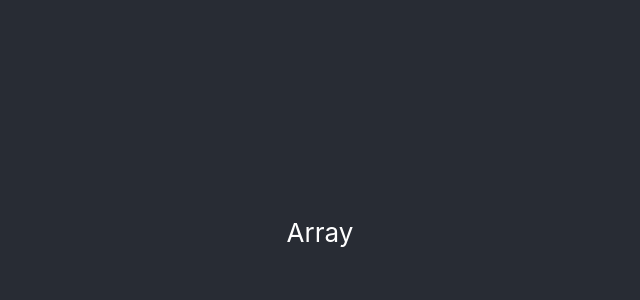
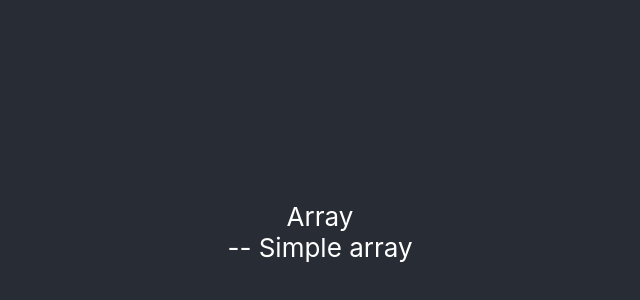
Before and after one commit to haseebulamin/React-Course-Project, a React (Create React App) app: page / in a window 1280 px wide. Shown: the part 168-468 px from the top of the page, without its empty margins (320-960 px from the left). Built offline with nearby package versions, Linux system fonts and the light colour scheme.

Commit message:
push,findindex

```diff
--- a/src/Components/JavaScript-refresh/Array/Array.jsx
+++ b/src/Components/JavaScript-refresh/Array/Array.jsx
@@ -7,7 +7,20 @@ export default function Array() {
     console.log(hobbies[1]);
     console.log(hobbies[2]);
     console.log(hobbies[3]);
+
+    // Array Methods
+    hobbies.push("Ludo");
+    console.log(hobbies);
+
+    const index = hobbies.findIndex((item)=>{
+      return item === "Hockey";
+    })
+    console.log(index);
+
   return (
-    <div>Array</div>
+    <div>
+      Array <br />
+      -- Simple array
+    </div>
   )
 }
```
